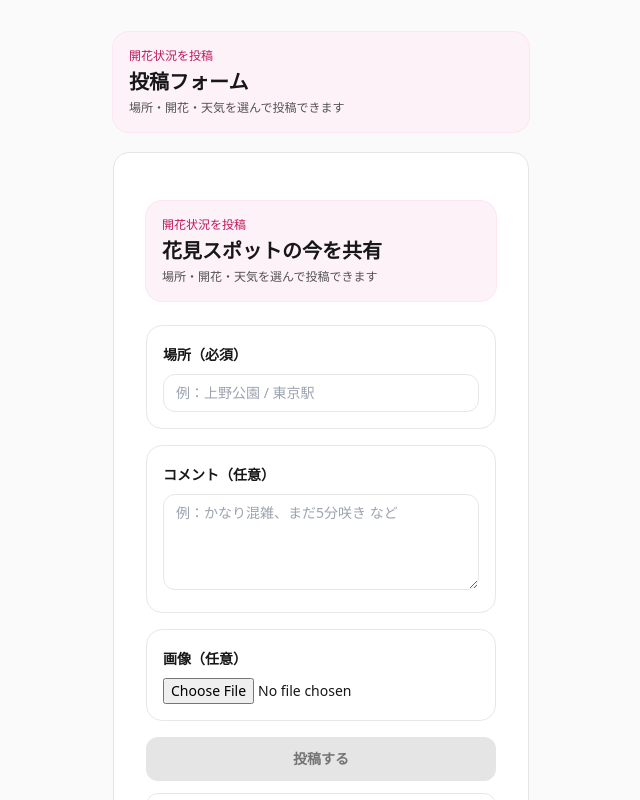
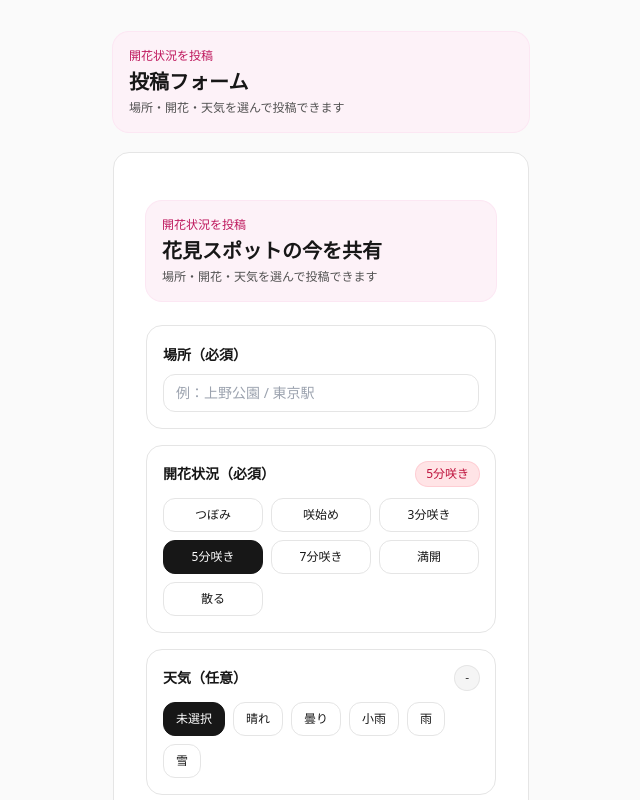
Before and after one commit to nemataku/hanami-check, a Next.js app: page /post in a window 1280 px wide. Shown: the top 800 px of the page, without its empty margins (319-959 px from the left). Built offline with nearby package versions, Linux system fonts and the light colour scheme.

Commit message:
fix: update api and ui

```diff
--- a/src/app/api/spots/route.ts
+++ b/src/app/api/spots/route.ts
@@ -3,6 +3,7 @@ import { NextResponse } from "next/server";
 import { prisma } from "../../../lib/prisma";
 
 export const dynamic = "force-dynamic";
+export const runtime = "nodejs"; // ✅ PrismaはNode.jsで動かす（Edge回避）
 
 export async function GET(req: Request) {
   try {
@@ -24,32 +25,54 @@ export async function GET(req: Request) {
 
     return NextResponse.json({ ok: true, items });
   } catch (e) {
-    console.error(e);
-    return NextResponse.json({ ok: false, error: "取得に失敗しました" }, { status: 500 });
+    console.error("GET /api/spots error:", e);
+    return NextResponse.json(
+      { ok: false, error: "取得に失敗しました" },
+      { status: 500 }
+    );
   }
 }
 
 export async function POST(req: Request) {
   try {
-    const body = await req.json();
+    // ✅ JSONが壊れている/空のときに 500 ではなく 400 にする
+    let body: any;
+    try {
+      body = await req.json();
+    } catch {
+      return NextResponse.json(
+        { ok: false, error: "JSONの形式が正しくありません" },
+        { status: 400 }
+      );
+    }
 
     const place = String(body.place ?? "").trim();
     const bloom = Number(body.bloom);
-    const weather = body.weather == null ? null : String(body.weather);
 
-    const comment =
-      body.comment == null || String(body.comment).trim() === ""
-        ? null
-        : String(body.comment).trim();
+    // SpotForm側は null or 値を送る想定だが、安全側で空文字もnull扱い
+    const weatherRaw = body.weather == null ? null : String(body.weather).trim();
+    const weather = weatherRaw === "" ? null : weatherRaw;
 
-    const imageUrl = body.imageUrl == null ? null : String(body.imageUrl);
-    const imageHash = body.imageHash == null ? null : String(body.imageHash);
+    const commentRaw = body.comment == null ? "" : String(body.comment).trim();
+    const comment = commentRaw === "" ? null : commentRaw;
+
+    const imageUrlRaw = body.imageUrl == null ? "" : String(body.imageUrl).trim();
+    const imageUrl = imageUrlRaw === "" ? null : imageUrlRaw;
+
+    const imageHashRaw = body.imageHash == null ? "" : String(body.imageHash).trim();
+    const imageHash = imageHashRaw === "" ? null : imageHashRaw;
 
     if (!place) {
-      return NextResponse.json({ ok: false, error: "place は必須です" }, { status: 400 });
+      return NextResponse.json(
+        { ok: false, error: "place は必須です" },
+        { status: 400 }
+      );
     }
     if (!Number.isInteger(bloom) || bloom < 0 || bloom > 6) {
-      return NextResponse.json({ ok: false, error: "bloom が不正です" }, { status: 400 });
+      return NextResponse.json(
+        { ok: false, error: "bloom が不正です" },
+        { status: 400 }
+      );
     }
 
     const created = await prisma.spot.create({
@@ -58,7 +81,14 @@ export async function POST(req: Request) {
 
     return NextResponse.json({ ok: true, item: created });
   } catch (e) {
-    console.error(e);
-    return NextResponse.json({ ok: false, error: "投稿に失敗しました" }, { status: 500 });
+    console.error("POST /api/spots error:", e);
+
+    // ✅ 500の原因がDB未作成などでも、ログで追いやすいように詳細も出す
+    const msg = e instanceof Error ? e.message : String(e);
+
+    return NextResponse.json(
+      { ok: false, error: "投稿に失敗しました", detail: msg },
+      { status: 500 }
+    );
   }
 }
--- a/src/components/SpotForm.tsx
+++ b/src/components/SpotForm.tsx
@@ -2,7 +2,6 @@
 "use client";
 
 import { useMemo, useRef, useState } from "react";
-import Link from "next/link";
 
 const BLOOM_LABELS = ["つぼみ", "咲始め", "3分咲き", "5分咲き", "7分咲き", "満開", "散る"] as const;
 const WEATHER_OPTIONS = ["晴れ", "曇り", "小雨", "雨", "雪"] as const;
@@ -78,6 +77,7 @@ export default function SpotForm() {
     if (!place.trim()) return false;
     if (!Number.isInteger(bloom) || bloom < 0 || bloom > 6) return false;
     if (uploading || submitting) return false;
+    // 画像が選ばれているが、まだアップロードが終わっていない場合は送らせない
     if (file && !imageUrl) return false;
     return true;
   }, [place, bloom, uploading, submitting, file, imageUrl]);
@@ -87,13 +87,17 @@ export default function SpotForm() {
 
     setFile(null);
     setPreviewUrl(null);
+
     setImageUrl(null);
     setImageHash(null);
+
     setUploadError(null);
 
+    // input のファイル名表示を消す
     if (fileInputRef.current) fileInputRef.current.value = "";
   }
 
+  // ✅ ここが今回のTypeScriptエラー修正ポイント（段階的に絞り込み）
   async function uploadImage(selected: File) {
     setUploading(true);
     setUploadError(null);
@@ -109,17 +113,30 @@ export default function SpotForm() {
 
       const data = (await res.json()) as UploadResult;
 
-      if (!res.ok || !data.ok) {
+      // ① HTTPエラー（ここでは data.error を読まない）
+      if (!res.ok) {
         setImageUrl(null);
         setImageHash(null);
-        setUploadError(!res.ok ? `アップロードに失敗しました（${res.status}）` : data.error);
+        setUploadError(`アップロードに失敗しました（${res.status}）`);
         return;
       }
 
+      // ② HTTPはOKでもアプリとして失敗（data.ok=false）
+      if (!data.ok) {
+        setImageUrl(null);
+        setImageHash(null);
+        setUploadError(data.error);
+        return;
+      }
+
+      // ③ 成功
       setImageUrl(data.imageUrl);
       setImageHash(data.imageHash);
+      setUploadError(null);
     } catch (e) {
       console.error(e);
+      setImageUrl(null);
+      setImageHash(null);
       setUploadError("アップロードに失敗しました");
     } finally {
       setUploading(false);
@@ -135,7 +152,9 @@ export default function SpotForm() {
       return;
     }
 
+    // 既存があればクリアしてから差し替え
     clearFileSelection();
+
     setFile(f);
 
     const url = URL.createObjectURL(f);
@@ -148,7 +167,8 @@ export default function SpotForm() {
     setOkMsg(null);
     setFormError(null);
 
-    if (!place.trim()) {
+    const placeTrim = place.trim();
+    if (!placeTrim) {
       setFormError("場所を入力してください");
       return;
     }
@@ -165,23 +185,30 @@ export default function SpotForm() {
 
     setSubmitting(true);
     try {
+      const payload = {
+        place: placeTrim,
+        bloom,
+        weather: weather === "" ? null : weather,
+        comment: comment.trim() === "" ? null : comment.trim(),
+        imageUrl,
+        imageHash,
+      };
+
       const res = await fetch("/api/spots", {
         method: "POST",
         headers: { "Content-Type": "application/json" },
-        body: JSON.stringify({
-          place: place.trim(),
-          bloom,
-          weather: weather === "" ? null : weather,
-          comment: comment.trim() || null,
-          imageUrl,
-          imageHash,
-        }),
+        body: JSON.stringify(payload),
       });
 
       const data = (await res.json()) as PostResult;
 
-      if (!res.ok || !data.ok) {
-        setFormError(!res.ok ? `投稿に失敗しました（${res.status}）` : data.error);
+      // ✅ ここも同じく段階的に絞り込み（TSエラー回避）
+      if (!res.ok) {
+        setFormError(`投稿に失敗しました（${res.status}）`);
+        return;
+      }
+      if (!data.ok) {
+        setFormError(data.error);
         return;
       }
 
@@ -200,80 +227,160 @@ export default function SpotForm() {
     <main className="mx-auto w-full max-w-md px-4 py-8">
       <div className="rounded-2xl bg-pink-50 p-4 ring-1 ring-pink-100">
         <p className="text-xs font-medium text-pink-700">開花状況を投稿</p>
-        <h1 className="mt-1 text-xl font-semibold">花見スポットの今を共有</h1>
+        <h1 className="mt-1 text-xl font-semibold text-neutral-900">花見スポットの今を共有</h1>
         <p className="mt-1 text-xs text-neutral-600">場所・開花・天気を選んで投稿できます</p>
       </div>
 
       <div className="mt-6 space-y-4">
         {/* 場所 */}
-        <section className="rounded-2xl border bg-white p-4">
-          <label className="text-sm font-semibold">場所（必須）</label>
+        <section className="rounded-2xl border border-neutral-200 bg-white p-4">
+          <label className="text-sm font-semibold text-neutral-900">場所（必須）</label>
           <input
             value={place}
             onChange={(e) => setPlace(e.target.value)}
             placeholder="例：上野公園 / 東京駅"
-            className="mt-2 w-full rounded-xl border px-3 py-2 text-sm"
+            className="mt-2 w-full rounded-xl border border-neutral-200 px-3 py-2 text-sm outline-none focus:border-neutral-400"
           />
         </section>
 
+        {/* 開花状況 */}
+        <section className="rounded-2xl border border-neutral-200 bg-white p-4">
+          <div className="flex items-center justify-between">
+            <label className="text-sm font-semibold text-neutral-900">開花状況（必須）</label>
+            <span className={["rounded-full px-2.5 py-1 text-xs font-medium ring-1", bloomBadgeClass(bloom)].join(" ")}>
+              {BLOOM_LABELS[bloom] ?? "-"}
+            </span>
+          </div>
+
+          <div className="mt-3 grid grid-cols-3 gap-2">
+            {BLOOM_LABELS.map((label, idx) => (
+              <button
+                key={label}
+                type="button"
+                onClick={() => setBloom(idx)}
+                className={[
+                  "rounded-xl border px-2 py-2 text-xs font-medium",
+                  idx === bloom ? "border-neutral-900 bg-neutral-900 text-white" : "border-neutral-200 bg-white text-neutral-900 hover:bg-neutral-50",
+                ].join(" ")}
+              >
+                {label}
+              </button>
+            ))}
+          </div>
+        </section>
+
+        {/* 天気 */}
+        <section className="rounded-2xl border border-neutral-200 bg-white p-4">
+          <div className="flex items-center justify-between">
+            <label className="text-sm font-semibold text-neutral-900">天気（任意）</label>
+            <span className={["rounded-full px-2.5 py-1 text-xs font-medium ring-1", weatherBadgeClass(weather === "" ? null : weather)].join(" ")}>
+              {weather === "" ? "-" : weather}
+            </span>
+          </div>
+
+          <div className="mt-3 flex flex-wrap gap-2">
+            <button
+              type="button"
+              onClick={() => setWeather("")}
+              className={[
+                "rounded-xl border px-3 py-2 text-xs font-medium",
+                weather === "" ? "border-neutral-900 bg-neutral-900 text-white" : "border-neutral-200 bg-white text-neutral-900 hover:bg-neutral-50",
+              ].join(" ")}
+            >
+              未選択
+            </button>
+
+            {WEATHER_OPTIONS.map((w) => (
+              <button
+                key={w}
+                type="button"
+                onClick={() => setWeather(w)}
+                className={[
+                  "rounded-xl border px-3 py-2 text-xs font-medium",
+                  weather === w ? "border-neutral-900 bg-neutral-900 text-white" : "border-neutral-200 bg-white text-neutral-900 hover:bg-neutral-50",
+                ].join(" ")}
+              >
+                {w}
+              </button>
+            ))}
+          </div>
+        </section>
+
         {/* コメント */}
-        <section className="rounded-2xl border bg-white p-4">
-          <label className="text-sm font-semibold">コメント（任意）</label>
+        <section className="rounded-2xl border border-neutral-200 bg-white p-4">
+          <label className="text-sm font-semibold text-neutral-900">コメント（任意）</label>
           <textarea
             value={comment}
             onChange={(e) => setComment(e.target.value)}
             placeholder="例：かなり混雑、まだ5分咲き など"
-            className="mt-2 min-h-[96px] w-full rounded-xl border px-3 py-2 text-sm"
+            className="mt-2 min-h-[96px] w-full resize-y rounded-xl border border-neutral-200 px-3 py-2 text-sm outline-none focus:border-neutral-400"
           />
         </section>
 
-        {/* 画像 */}
-        <section className="rounded-2xl border bg-white p-4">
-          <label className="text-sm font-semibold">画像（任意）</label>
+        {/* 画像（任意） */}
+        <section className="rounded-2xl border border-neutral-200 bg-white p-4">
+          <div className="flex items-center justify-between">
+            <label className="text-sm font-semibold text-neutral-900">画像（任意）</label>
+            <p className="text-xs text-neutral-500">JPEG / PNG / WebP のみ（10MBまで）</p>
+          </div>
 
+          <div className="mt-3">
             <input
               ref={fileInputRef}
               type="file"
               accept="image/jpeg,image/png,image/webp"
               onChange={(e) => onPickFile(e.target.files?.[0] ?? null)}
-            className="mt-2 block w-full text-sm"
+              className="block w-full text-sm file:mr-3 file:rounded-lg file:border-0 file:bg-neutral-900 file:px-3 file:py-2 file:text-xs file:font-semibold file:text-white hover:file:bg-neutral-800"
             />
+          </div>
 
-          {previewUrl && (
-            <div className="mt-3">
-              <img src={previewUrl} alt="preview" className="rounded-lg" />
-              <div className="mt-2 flex justify-between text-sm">
-                <button onClick={clearFileSelection} className="text-rose-600">
+          {previewUrl ? (
+            <div className="mt-3 rounded-xl border border-neutral-200 p-3">
+              <div className="overflow-hidden rounded-lg ring-1 ring-neutral-200">
+                <img src={previewUrl} alt="選択画像" className="h-auto w-full object-cover" />
+              </div>
+
+              <div className="mt-3 flex items-center justify-between gap-3">
+                <button type="button" onClick={clearFileSelection} className="text-sm font-semibold text-rose-600 hover:text-rose-700">
                   画像をキャンセル
                 </button>
-                <span>{uploading ? "アップロード中…" : imageUrl ? "アップロード済み" : "未アップロード"}</span>
+
+                <div className="text-xs text-neutral-500">{uploading ? "アップロード中..." : imageUrl ? "アップロード済み" : "未アップロード"}</div>
               </div>
-              {uploadError && <p className="mt-1 text-sm text-rose-600">{uploadError}</p>}
+
+              {uploadError ? <p className="mt-2 text-sm font-medium text-rose-600">画像アップロード失敗：{uploadError}</p> : null}
             </div>
-          )}
+          ) : null}
         </section>
 
-        {formError && <p className="rounded-xl bg-rose-50 p-3 text-sm text-rose-700">{formError}</p>}
-        {okMsg && <p className="rounded-xl bg-emerald-50 p-3 text-sm text-emerald-700">{okMsg}</p>}
+        {/* メッセージ */}
+        {formError ? (
+          <div className="rounded-2xl border border-rose-200 bg-rose-50 p-4">
+            <p className="text-sm font-semibold text-rose-700">{formError}</p>
+          </div>
+        ) : null}
 
-        {/* ボタン（TOPに戻るは1つだけ） */}
+        {okMsg ? (
+          <div className="rounded-2xl border border-emerald-200 bg-emerald-50 p-4">
+            <p className="text-sm font-semibold text-emerald-700">{okMsg}</p>
+          </div>
+        ) : null}
+
+        {/* ボタン */}
         <div className="space-y-3">
           <button
+            type="button"
             onClick={onSubmit}
             disabled={!canSubmit}
-            className={`w-full rounded-xl py-3 text-sm font-semibold ${
-              canSubmit ? "bg-neutral-900 text-white" : "bg-neutral-200 text-neutral-500"
-            }`}
+            className={[
+              "inline-flex w-full items-center justify-center rounded-xl px-4 py-3 text-sm font-semibold shadow-sm",
+              canSubmit ? "bg-neutral-900 text-white hover:bg-neutral-800" : "bg-neutral-200 text-neutral-500",
+            ].join(" ")}
           >
             {submitting ? "投稿中..." : "投稿する"}
           </button>
 
-          <Link
-            href="/"
-            className="block w-full rounded-xl border bg-white py-3 text-center text-sm font-semibold"
-          >
-            TOPに戻る
-          </Link>
+          {/* ✅ 「TOPに戻る」ボタンはFooter側にある前提で、ここでは出さない（1つに統一） */}
         </div>
       </div>
     </main>
```
Lines whose indentation alone changed are shown as unchanged.
